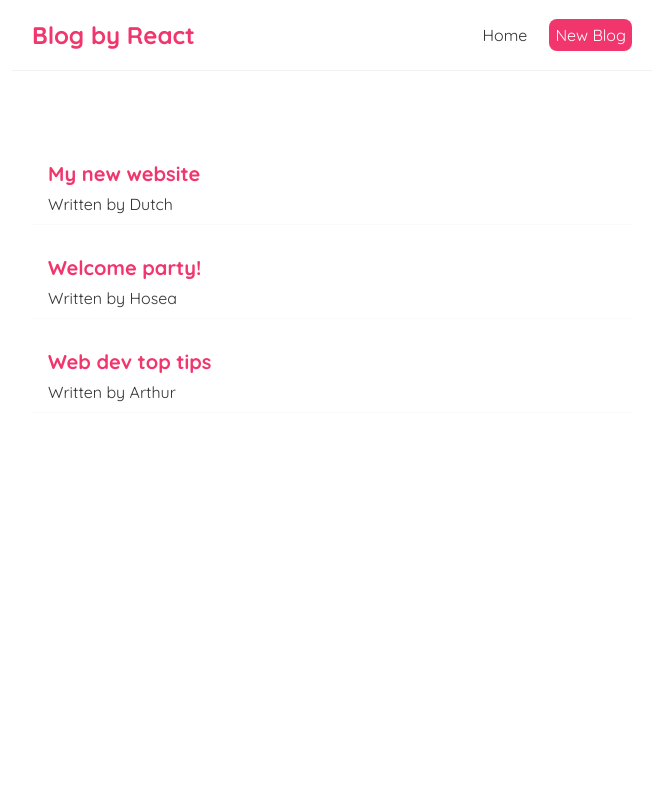
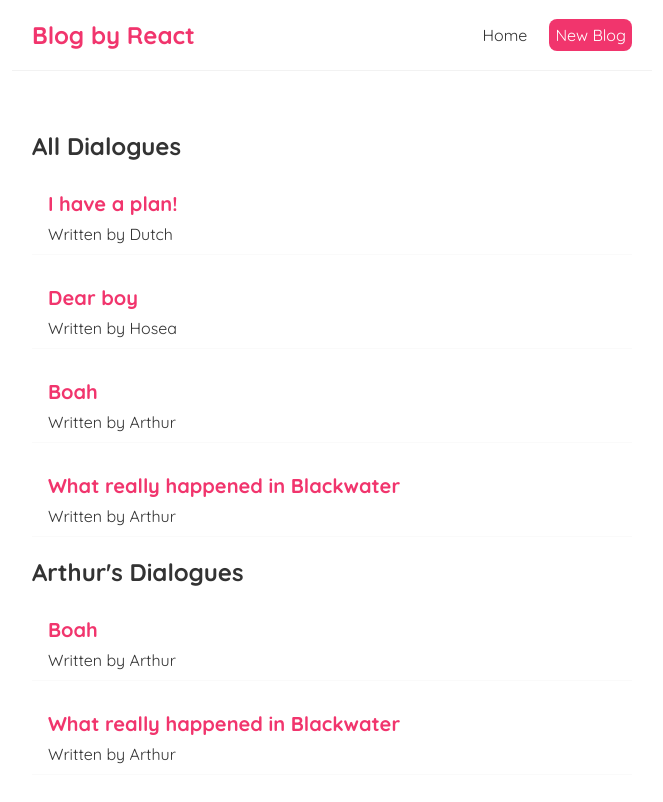
Before and after one commit to kpreforma/react_blog-guided, a React (Create React App) app: page / in a window 1280 px wide. Shown: the top 802 px of the page, without its empty margins (308-971 px from the left). Built offline with nearby package versions, Linux system fonts and the light colour scheme.

Commit message:
used props and filtering

```diff
--- /dev/null
+++ b/src/BlogList.js
@@ -0,0 +1,19 @@
+const BlogList = (props) => {
+   const blogs = props.blogs
+
+   const title = props.title
+
+   return (
+      <div className="BlogList">
+         <h2>{title}</h2>
+         {blogs.map((blog) => (
+            <div className="blog-preview" key={blog.id}>
+               <h2>{blog.title}</h2>
+               <p>Written by {blog.author}</p>
+            </div>
+         ))}
+      </div>
+   );
+}
+
+export default BlogList;
--- a/src/Home.js
+++ b/src/Home.js
@@ -1,20 +1,18 @@
 import { useState } from "react"
+import BlogList from "./BlogList";
 
 const Home = () => {
    const [blogs, setBlog] = useState([
-      {title: 'My new website', body: 'lorem ipsum...', author: 'Dutch', id: 1},
-      {title: 'Welcome party!', body: 'lorem ipsum...', author: 'Hosea', id: 2},
-      {title: 'Web dev top tips', body: 'lorem ipsum...', author: 'Arthur', id: 3}
+      {title: 'I have a plan!', body: 'lorem ipsum...', author: 'Dutch', id: 1},
+      {title: 'Dear boy', body: 'lorem ipsum...', author: 'Hosea', id: 2},
+      {title: 'Boah', body: 'lorem ipsum...', author: 'Arthur', id: 3},
+      {title: 'What really happened in Blackwater', body: 'lorem ipsum...', author: 'Arthur', id: 4}
    ])
 
    return (
       <div className="Home">
-         {blogs.map((blog) => (
-            <div className="blog-preview" key={blog.id}>
-               <h2>{blog.title}</h2>
-               <p>Written by {blog.author}</p>
-            </div>
-         ))}
+         <BlogList blogs={blogs} title="All Dialogues"/>
+         <BlogList blogs={blogs.filter((blog) => (blog.author === 'Arthur'))} title="Arthur's Dialogues"/>
       </div>
    );
 }
```
